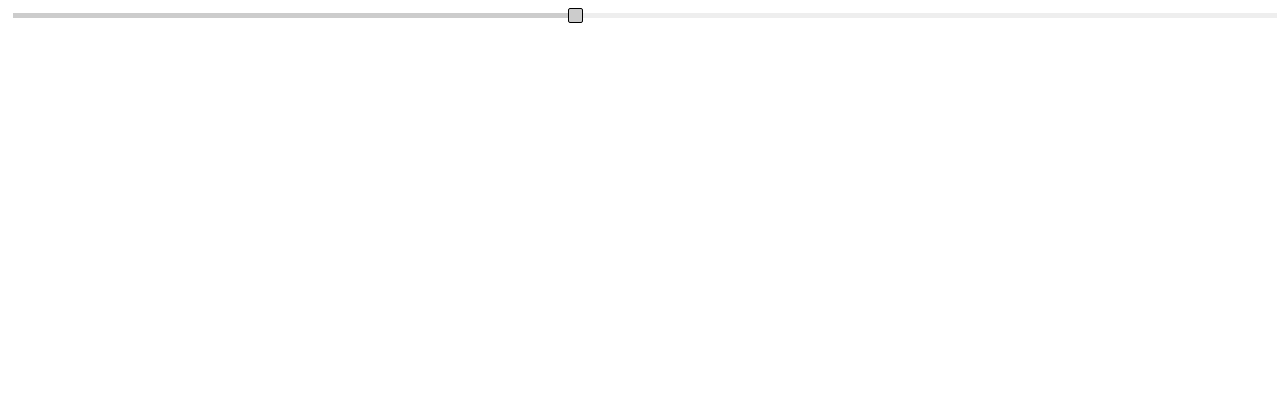
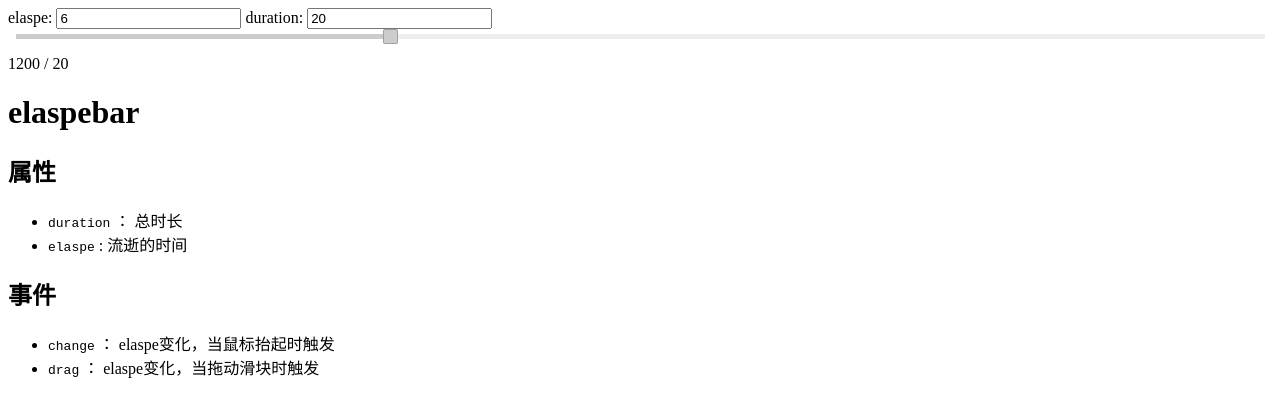
Before and after one commit to comzyh/comzyh.github.io, a plain HTML site: page DEMO/vue-icpc-rank/elaspe-bar.html in a window 1280 px wide. Drawn offline with nearby package versions, Linux system fonts and the light colour scheme.

Commit message:
滑动条完工

```diff
--- a/DEMO/vue-icpc-rank/elaspe-bar.html
+++ b/DEMO/vue-icpc-rank/elaspe-bar.html
@@ -6,14 +6,25 @@
     </head>
     <body >
         <div id="elaspe">
-            <elaspebar></elaspebar>
+            <label>elaspe: </label><input type="number" v-model="elaspe" number>
+            <label>duration: </label><input type="number" v-model="duration" number>
+            <elaspebar :duration="duration" :elaspe="elaspe" v-on:change="elaspeChange" v-on:drag="dragChange"></elaspebar>
+            <p>{{ draging_elaspe }} / {{ duration }} </p>
         </div>
+        <h1><a name="elaspebar" href="#elaspebar"></a>elaspebar</h1>
+        <h2><a name="属性" href="#属性"></a>属性</h2>
+        <ul>
+        <li><code>duration</code> ： 总时长</li><li><code>elaspe</code> : 流逝的时间</li></ul>
+        <h2 i><a name="事件" href="#事件"></a>事件</h2>
+        <ul>
+        <li><code>change</code> ： elaspe变化，当鼠标抬起时触发</li><li><code>drag</code> ： elaspe变化，当拖动滑块时触发</li></ul>
+
     </body>
     <script type="text/x-template" id="elaspebar-template">
-        <div style="width:100%;height:5px;padding: 5px 5px 5px 5px;">
+        <div style="width:100%;height:5px;padding: 5px 7.5px 5px 7.5px;box-sizing: border-box;">
             <div style="width:100%;height:5px;background-color:#eee;position:relative;">
                 <div style="background-color:#ccc;height:5px;float: left;" v-bind:style="{ width: percentage + '%' }"></div>
-                <span style="display:block;height:13px;width:13px;border: 1px solid black;border-radius: 2px;margin-left: -7.5px;margin-top: -5px;position:absolute;cursor:default;touch-action:none;" v-bind:style="{ backgroundColor: dragBoxColor, left: percentage + '%'}" v-on:mousedown="beginDraging" ondragstart="return false;"></span>
+                <span style="display: block; height: 13px; width: 13px; border: 1px solid rgba(132, 132, 132, 0.6); border-radius: 2px; margin-left: -7.5px; margin-top: -5px; position: absolute;" v-bind:style="{ backgroundColor: dragBoxColor, left: percentage + '%'}" v-on:mousedown="beginDraging" ondragstart="return false;"></span>
             </div>
         </div>
     </script>
@@ -21,10 +32,21 @@
         Vue.config.debug = true;
         Vue.component('elaspebar', {
           template: '#elaspebar-template',
-          props: ['length', 'position'],
+          props: {
+            duration: Number,
+            elaspe: {
+              type:Number,
+              twoWay: false
+            }
+          },
+          watch: {
+            elaspe: function (val, oldVal) {
+              this.percentage = val / this.duration * 100;
+            }
+          },
           data: function() {
             return {
-              percentage: 44.5,
+              // percentage: this.elaspe / this.duration * 100,
               draging: false,
               start_x:0,
               start_y:0,
@@ -37,6 +59,9 @@
                 return "#777";
               else
                 return "#ccc";
+            },
+            percentage: function() {
+              return this.elaspe / this.duration * 100;
             }
           },
           methods: {
@@ -53,13 +78,15 @@
                   percentage = 0;
                 if (percentage > 100)
                   percentage = 100;
-                $this.percentage = percentage;
-                console.log($this.percentage, event.pageX, event.clientX);
+                // $this.percentage = percentage;
+                $this.elaspe = Math.floor(percentage * $this.duration / 100);
+                $this.$emit("drag", Math.floor($this.percentage * $this.duration / 100));
               };
               var doc_mouseup = function(event) {
                 $this.draging = false;
                 document.removeEventListener("mousemove", doc_mousemove);
                 document.removeEventListener("mouseup", doc_mouseup);
+                $this.$emit("change", Math.floor($this.percentage * $this.duration / 100));
               };
               document.addEventListener("mousemove", doc_mousemove);
               document.addEventListener("mouseup", doc_mouseup);
@@ -69,7 +96,17 @@
         var demo = new Vue({
           el: '#elaspe',
           data: {
-            treeData: 1
+            duration: 20,
+            elaspe: 6,
+            draging_elaspe: 1200
+          },
+          methods:{
+            elaspeChange:function(elaspe) {
+              this.elaspe = elaspe;
+            },
+            dragChange:function(elaspe) {
+              this.draging_elaspe = elaspe;
+            }
           }
         });
     </script>
```
Also changed, not shown: DEMO/vue-icpc-rank/index.html (+2 -1 lines), 1 other file.
